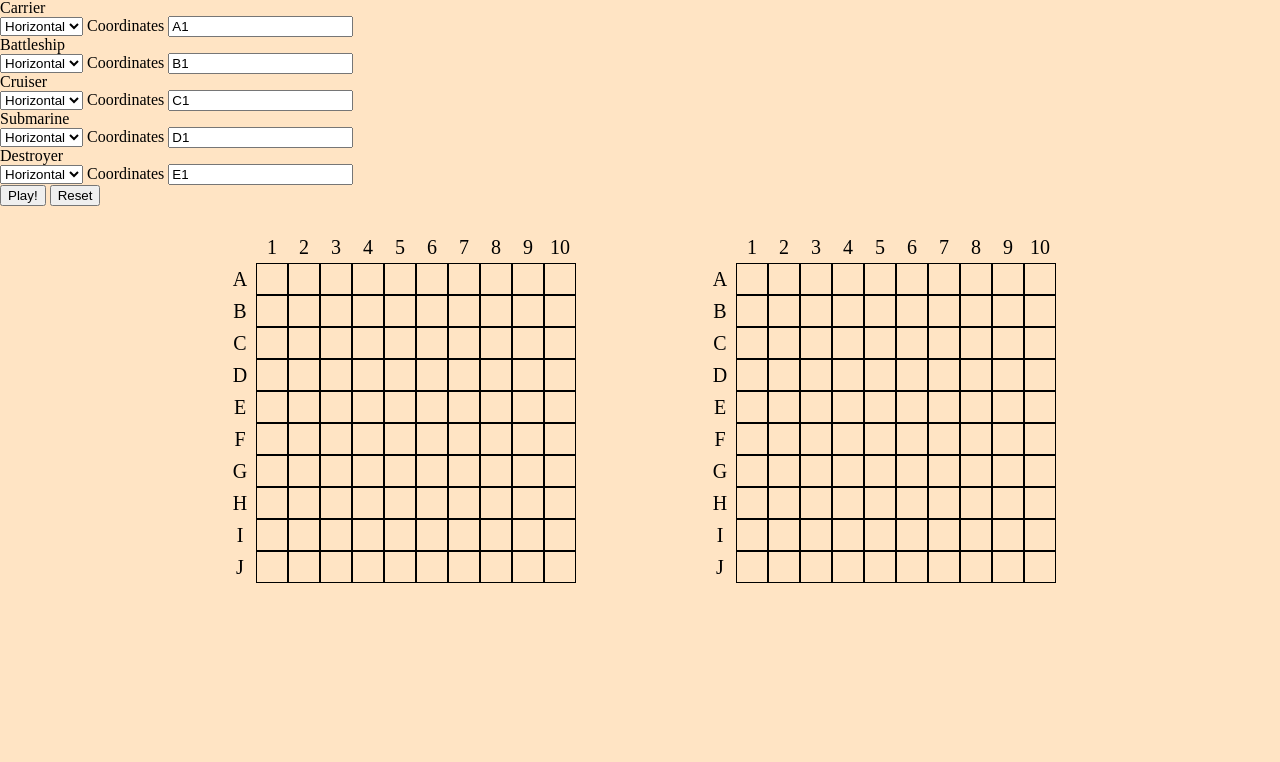
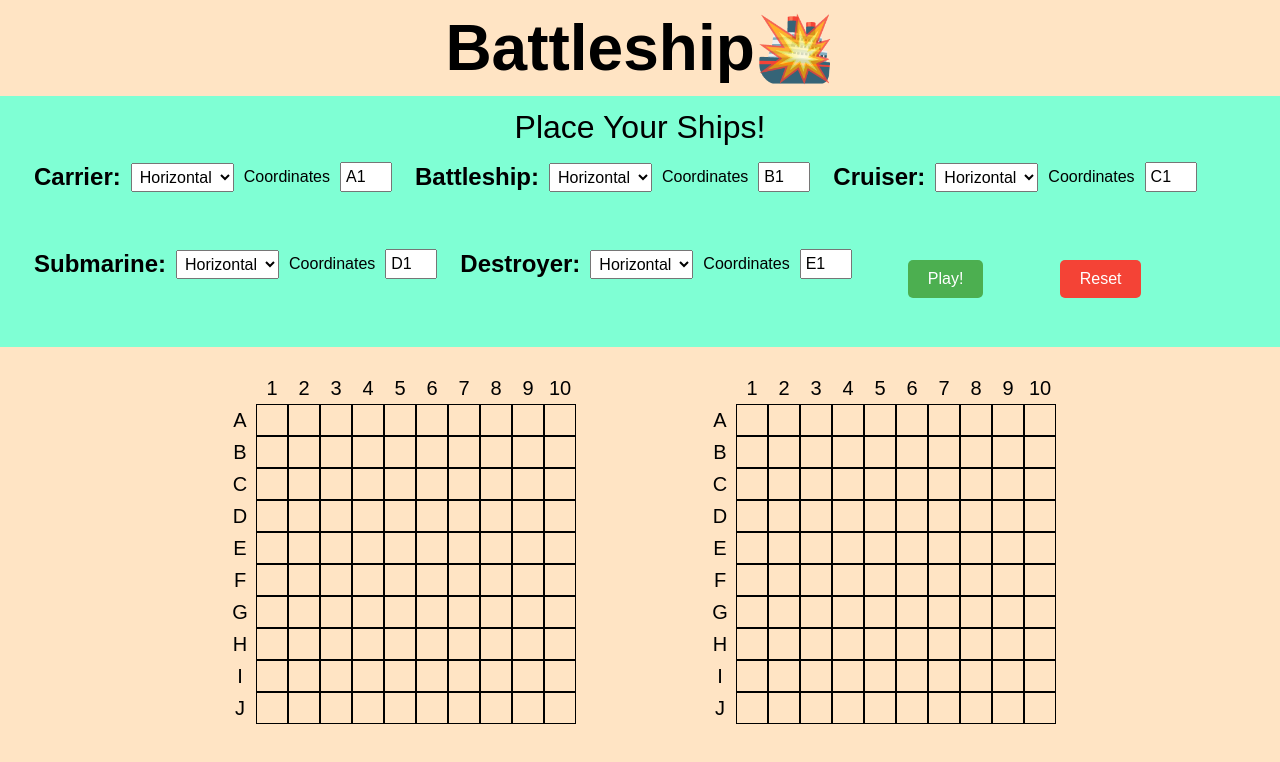
Before and after one commit to cblaylock18/battleship, a website built with webpack: page src/index.html in a window 1280 px wide. Built offline with nearby package versions, Linux system fonts and the light colour scheme.

Commit message:
style the overall page and form

```diff
--- a/src/DOM.js
+++ b/src/DOM.js
@@ -55,7 +55,6 @@ class DOM {
     this.renderShips(playerOne);
     this.renderHits(playerOne);
     this.renderMisses(playerOne);
-
 
     this.renderHits(playerTwo);
     this.renderMisses(playerTwo);
@@ -157,7 +156,7 @@ class DOM {
             ship,
           );
           if (shipPlacementWorked !== "placed") {
-            errorSpan.textContent = `${ship} has an error. ${shipPlacementWorked}`;
+            errorSpan.textContent = `${ship.slice(0, 1).toUpperCase()}${ship.slice(1)} has an error. ${shipPlacementWorked}`;
             error = true;
           }
         });
--- a/src/classes.js
+++ b/src/classes.js
@@ -62,8 +62,9 @@ class Gameboard {
 
   placeShip(letterCoordinate, numberCoordinate, orientation, shipType) {
     let error;
+    const uppercaseLetterCoordinate = letterCoordinate.toUpperCase();
     const allowedLetters = ["A", "B", "C", "D", "E", "F", "G", "H", "I", "J"];
-    const letterIndex = allowedLetters.indexOf(letterCoordinate);
+    const letterIndex = allowedLetters.indexOf(uppercaseLetterCoordinate);
 
     const shipLength = this[shipType].ship.length;
     let shipCoordinates = [];
@@ -77,13 +78,13 @@ class Gameboard {
       numberCoordinate < 1 ||
       numberCoordinate > 10
     ) {
-      error = "ships must be placed entirely on the board";
+      error = "Ships must be placed entirely on the board.";
       placeShip = false;
     }
 
     for (let i = 0; i < shipLength; i++) {
       if (orientation === "horizontal") {
-        shipCoordinates.push([letterCoordinate, numberCoordinate + i]);
+        shipCoordinates.push([uppercaseLetterCoordinate, numberCoordinate + i]);
       } else if (orientation === "vertical") {
         shipCoordinates.push([
           allowedLetters[letterIndex + i],
@@ -99,7 +100,7 @@ class Gameboard {
           newCoordinate[1] === oldCoordinate[1]
         ) {
           placeShip = false;
-          error = "ships cannot overlap";
+          error = "Ships cannot overlap.";
         }
       });
     });
--- a/src/index.html
+++ b/src/index.html
@@ -6,9 +6,14 @@
     <title>Battleship</title>
   </head>
   <body>
+    <header>
+      Battleship<span>🚢<span class="explosion">💥</span></span>
+    </header>
+    <div class="form-container">
+      <div class="form-header">Place Your Ships!</div>
       <form id="player-one-form">
         <div>
-        <div>Carrier</div>
+          <div>Carrier:</div>
           <select name="carrier-orientation" id="carrier-orientation">
             <option value="horizontal">Horizontal</option>
             <option value="vertical">Vertical</option>
@@ -18,15 +23,15 @@
             type="text"
             id="carrier-coordinates"
             name="carrier-coordinates"
-          title="a coordinate like 'A1' or 'J10'"
-          pattern="^[A-J](10|[1-9])$"
+            title="a coordinate like 'A1' or 'j10' with no spaces"
+            pattern="^[A-Ja-j](10|[1-9])$"
             value="A1"
             required
           />
           <span class="carrier-error-span error"></span>
         </div>
         <div>
-        <div>Battleship</div>
+          <div>Battleship:</div>
           <select name="battleship-orientation" id="battleship-orientation">
             <option value="horizontal">Horizontal</option>
             <option value="vertical">Vertical</option>
@@ -36,15 +41,15 @@
             type="text"
             id="battleship-coordinates"
             name="battleship-coordinates"
-          title="a coordinate like 'A1' or 'J10'"
-          pattern="^[A-J](10|[1-9])$"
+            title="a coordinate like 'A1' or 'j10' with no spaces"
+            pattern="^[A-Ja-j](10|[1-9])$"
             value="B1"
             required
           />
           <span class="battleship-error-span error"></span>
         </div>
         <div>
-        <div>Cruiser</div>
+          <div>Cruiser:</div>
           <select name="cruiser-orientation" id="cruiser-orientation">
             <option value="horizontal">Horizontal</option>
             <option value="vertical">Vertical</option>
@@ -54,15 +59,15 @@
             type="text"
             id="cruiser-coordinates"
             name="cruiser-coordinates"
-          title="a coordinate like 'A1' or 'J10'"
-          pattern="^[A-J](10|[1-9])$"
+            title="a coordinate like 'A1' or 'j10' with no spaces"
+            pattern="^[A-Ja-j](10|[1-9])$"
             value="C1"
             required
           />
           <span class="cruiser-error-span error"></span>
         </div>
         <div>
-        <div>Submarine</div>
+          <div>Submarine:</div>
           <select name="submarine-orientation" id="submarine-orientation">
             <option value="horizontal">Horizontal</option>
             <option value="vertical">Vertical</option>
@@ -72,15 +77,15 @@
             type="text"
             id="submarine-coordinates"
             name="submarine-coordinates"
-          title="a coordinate like 'A1' or 'J10'"
-          pattern="^[A-J](10|[1-9])$"
+            title="a coordinate like 'A1' or 'j10' with no spaces"
+            pattern="^[A-Ja-j](10|[1-9])$"
             value="D1"
             required
           />
           <span class="submarine-error-span error"></span>
         </div>
         <div>
-        <div>Destroyer</div>
+          <div>Destroyer:</div>
           <select name="destroyer-orientation" id="destroyer-orientation">
             <option value="horizontal">Horizontal</option>
             <option value="vertical">Vertical</option>
@@ -90,16 +95,19 @@
             type="text"
             id="destroyer-coordinates"
             name="destroyer-coordinates"
-          title="a coordinate like 'A1' or 'J10'"
-          pattern="^[A-J](10|[1-9])$"
+            title="a coordinate like 'A1' or 'j10' with no spaces"
+            pattern="^[A-Ja-j](10|[1-9])$"
             value="E1"
             required
           />
           <span class="destroyer-error-span error"></span>
         </div>
+        <div class="buttons">
           <input type="submit" value="Play!" id="play-game-btn" />
           <input type="reset" value="Reset" id="reset-game-btn" />
+        </div>
       </form>
+    </div>
     <div class="gameboards">
       <div class="gameboard playerOne">
         <div></div>
--- a/src/style.css
+++ b/src/style.css
@@ -124,6 +124,138 @@ table {
 
 body {
   background-color: bisque;
+  font-family: Arial, Helvetica, sans-serif;
+  display: flex;
+  flex-direction: column;
+}
+
+header {
+  font-size: 4rem;
+  padding: 1rem;
+  text-align: center;
+  font-weight: bolder;
+  position: relative;
+}
+
+header > span {
+  position: relative;
+  display: inline-block;
+}
+
+@keyframes oscillate {
+  from {
+    transform: translateX(-50%) scale(0);
+    opacity: 0.3;
+  }
+  to {
+    transform: translateX(-50%) scale(1);
+    opacity: 0.8;
+  }
+}
+
+.explosion {
+  position: absolute;
+  top: 0;
+  left: 50%;
+  transform: translateX(-50%);
+  animation: oscillate 1.75s infinite alternate;
+  z-index: 1;
+}
+
+.form-container {
+  padding: 15px;
+  background-color: aquamarine;
+}
+
+.form-header {
+  font-size: 2rem;
+  text-align: center;
+}
+
+form {
+  display: flex;
+  flex-wrap: wrap;
+  gap: 15px;
+  padding: 15px;
+  align-items: center;
+  font-size: 1.5rem;
+}
+
+form > div {
+  width: min-content;
+  display: grid;
+  padding: 4px;
+  gap: 10px;
+  grid-template-columns: repeat(4, min-content);
+  grid-template-rows: 1fr 20px;
+  place-items: center;
+}
+
+form > div > div {
+  font-weight: bold;
+  text-align: right;
+}
+
+select {
+  width: min-content;
+  justify-self: end;
+  font-size: 1rem;
+  padding: 4px;
+}
+
+label {
+  font-size: 1rem;
+  justify-self: end;
+}
+
+input[type="text"] {
+  padding: 4px;
+  width: 40px;
+  font-size: 1rem;
+  justify-self: end;
+}
+
+.error {
+  font-size: 16px;
+  color: red;
+  grid-area: 2 / 1 / 3 / 5;
+}
+
+.buttons {
+  width: 300px;
+  height: 68px;
+  display: flex;
+  flex-wrap: wrap;
+  justify-content: space-around;
+}
+
+#play-game-btn,
+#reset-game-btn {
+  padding: 10px 20px;
+  font-size: 1rem;
+  border: none;
+  border-radius: 5px;
+  cursor: pointer;
+  margin: 5px;
+  transition: background-color 0.3s ease;
+}
+
+#play-game-btn {
+  background-color: #4caf50;
+  color: white;
+}
+
+#play-game-btn:hover {
+  background-color: #45a049;
+}
+
+#reset-game-btn {
+  background-color: #f44336;
+  color: white;
+}
+
+#reset-game-btn:hover {
+  background-color: #da190b;
 }
 
 .gameboards {
```
Lines whose indentation alone changed are shown as unchanged.
